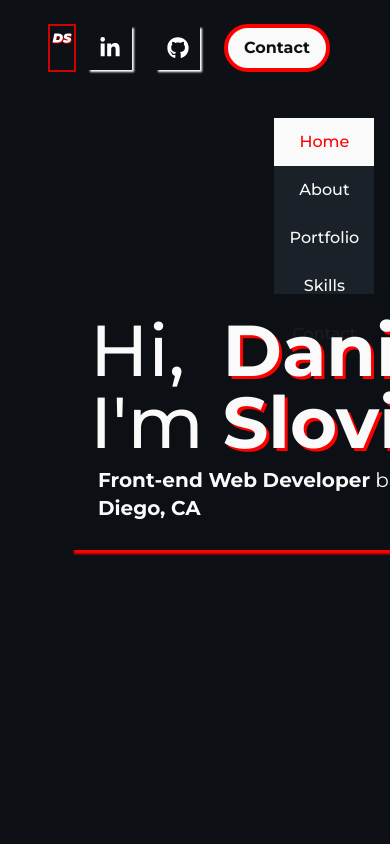
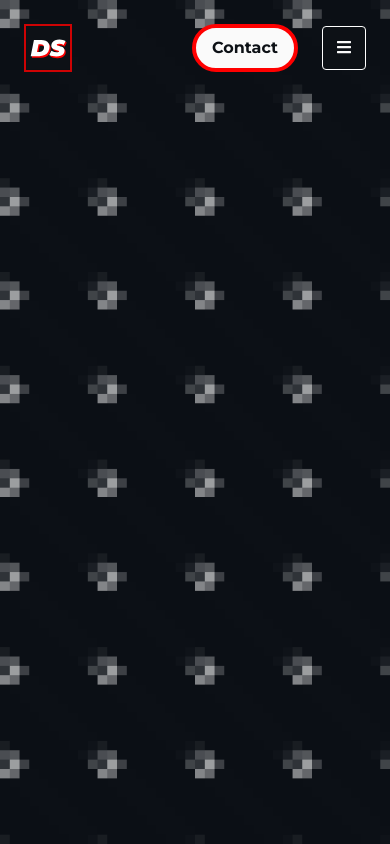
Before and after one commit to dslovinsky/danielslovinsky.com, a Next.js app: page / in a window 390 px wide. Shown: the top 844 px of the page. Built offline with nearby package versions, Linux system fonts and the light colour scheme.

Commit message:
Makes page navs responsive

```diff
--- a/components/Navs/NavBar.tsx
+++ b/components/Navs/NavBar.tsx
@@ -1,7 +1,11 @@
 import {IconName} from '@fortawesome/free-brands-svg-icons';
 import {FontAwesomeIcon} from '@fortawesome/react-fontawesome';
+import {Menu, useMediaQuery} from '@material-ui/core';
 import Link from 'next/link';
 import Image from 'next/image';
+import {useState} from 'react';
+
+import ScrollAnchor from '@components/Navs/ScrollAnchor';
 
 import styles from 'styles/components/navbar.module.scss';
 
@@ -18,7 +22,40 @@ const links = [
   },
 ];
 
+const SocialLinks = () => (
+  <>
+    {links.map(({name, url, icon}) => (
+      <li key={name} className={styles.social_item}>
+        <Link href={url}>
+          <a className={styles.social}>
+            <div>
+              <FontAwesomeIcon
+                icon={['fab', icon]}
+                width={22}
+                height={22}
+                title={name}
+              />
+            </div>
+          </a>
+        </Link>
+      </li>
+    ))}
+  </>
+);
+
 export default function NavBar({...props}) {
+  const [anchorEl, setAnchorEl] = useState<HTMLButtonElement>();
+
+  const isMobile = useMediaQuery('(max-width: 768px');
+
+  const handleClick = (e: React.MouseEvent<HTMLButtonElement>) => {
+    setAnchorEl(e.currentTarget);
+  };
+
+  const handleClose = () => {
+    setAnchorEl(undefined);
+  };
+
   return (
     <nav {...props} className={styles.navbar}>
       <Link href="/">
@@ -34,22 +71,7 @@ export default function NavBar({...props}) {
         </a>
       </Link>
       <ul>
-        {links.map(({name, url, icon}) => (
-          <li key={name}>
-            <Link href={url}>
-              <a className={styles.social}>
-                <div>
-                  <FontAwesomeIcon
-                    icon={['fab', icon]}
-                    width={22}
-                    height={22}
-                    title={name}
-                  />
-                </div>
-              </a>
-            </Link>
-          </li>
-        ))}
+        <SocialLinks />
         <li>
           <Link href="/contact">
             <a>
@@ -59,6 +81,22 @@ export default function NavBar({...props}) {
             </a>
           </Link>
         </li>
+        {isMobile && (
+          <li>
+            <button onClick={handleClick} className={styles.bars}>
+              <FontAwesomeIcon icon="bars" height={16} width={14} />
+            </button>
+            <Menu
+              open={!!anchorEl}
+              onClose={handleClose}
+              anchorEl={anchorEl}
+              transitionDuration={0}
+              className={styles.menu}>
+              <SocialLinks />
+              <ScrollAnchor onClick={handleClose} />
+            </Menu>
+          </li>
+        )}
       </ul>
     </nav>
   );
--- a/components/Navs/ScrollAnchor.tsx
+++ b/components/Navs/ScrollAnchor.tsx
@@ -4,12 +4,17 @@ import styles from 'styles/components/scrollanchor.module.scss';
 
 const sections = ['Home', 'About', 'Portfolio', 'Skills', 'Contact'];
 
-export default function Anchor() {
+export default function Anchor({onClick}: {onClick?: () => void}) {
   return (
     <ul className={styles.anchor}>
       {sections.map((sect) => (
         <li key={sect} className={styles.link}>
-          <AnchorLink to={sect} spy={true} smooth={true} activeClass={styles.activeLink}>
+          <AnchorLink
+            onClick={onClick}
+            to={sect}
+            spy={true}
+            smooth={true}
+            activeClass={styles.activeLink}>
             <p>{sect}</p>
           </AnchorLink>
         </li>
--- a/fontawesome/freeSolid.ts
+++ b/fontawesome/freeSolid.ts
@@ -1 +1,5 @@
-export {faExclamationTriangle, faChevronUp} from '@fortawesome/free-solid-svg-icons';
+export {
+  faBars,
+  faChevronUp,
+  faExclamationTriangle,
+} from '@fortawesome/free-solid-svg-icons';
--- a/pages/index.tsx
+++ b/pages/index.tsx
@@ -1,3 +1,4 @@
+import {useMediaQuery} from '@material-ui/core';
 import {NextSeo} from 'next-seo';
 
 import GoL from '@components/Animations/GoL';
@@ -20,13 +21,15 @@ export default function Home() {
   const calcW = Math.ceil(width / 100) * 10;
   const calcH = Math.ceil(height / 100) * 10;
 
+  const isMobile = useMediaQuery('(max-width: 768px');
+
   return (
     <>
       <NextSeo title="Daniel Slovinsky | Front-end Web Developer" />
       <main className={styles.main}>
         <NavBar />
-        <ScrollAnchor />
-        {process.env.NODE_ENV === 'production' && width ? (
+        {!isMobile && <ScrollAnchor />}
+        {width ? (
           <GoL
             key={`${calcW}${calcH}`}
             width={calcW}
@@ -38,12 +41,12 @@ export default function Home() {
         ) : (
           <div className="h-screen" />
         )}
-        <Title id="Home" className="h-screen" />
-        <About id="About" />
-        <Portfolio id="Portfolio" />
-        <Skills id="Skills" />
-        <Contact id="Contact" />
-        <BackToTop />
+        {/* <Title id="Home" className="h-screen" /> */}
+        {/* <About id="About" /> */}
+        {/* <Portfolio id="Portfolio" /> */}
+        {/* <Skills id="Skills" /> */}
+        {/* <Contact id="Contact" /> */}
+        {/* <BackToTop /> */}
       </main>
     </>
   );
--- a/styles/components/navbar.module.scss
+++ b/styles/components/navbar.module.scss
@@ -1,13 +1,20 @@
+@use '../partials/breakpoints';
 @use '../partials/colors';
 
-.navbar {
+nav.navbar {
   display: flex;
   position: absolute;
   width: 100%;
   z-index: 100;
+  padding: 0 36px;
+
+  @media screen and (max-width: breakpoints.$medium) {
+    position: fixed;
+    padding: 0 12px;
+  }
 
   > .home_link {
-    margin: 24px auto 24px 48px;
+    margin: 24px auto 24px 12px;
 
     > div {
       border: solid 2px rgba(red, 0.8);
@@ -18,11 +25,15 @@
   > ul {
     align-items: center;
     display: flex;
-    margin-right: 48px;
 
     > li {
       display: flex;
       margin: 12px;
+
+      &.social_item {
+        @media screen and (max-width: breakpoints.$small) {
+          display: none;
+        }
 
         > .social > div {
           align-items: center;
@@ -44,6 +55,7 @@
 
             > svg {
               color: red;
+            }
           }
         }
       }
@@ -69,6 +81,42 @@
           transition: all 0.1s ease-in-out;
         }
       }
+
+      .bars {
+        background-color: colors.$black-pearl;
+        border-radius: 4px;
+        border: solid white 1px;
+        color: colors.$white-smoke;
+        height: 44px;
+        width: 44px;
       }
     }
   }
+}
+
+.menu > div:nth-of-type(3) {
+  border-radius: 0;
+
+  > ul {
+    padding: 0;
+
+    > li.social_item {
+      @media screen and (min-width: breakpoints.$small) {
+        display: none;
+      }
+
+      > .social > div {
+        background-color: colors.$black-pearl-lite;
+        min-height: 48px;
+        display: flex;
+        justify-content: center;
+        color: colors.$white-smoke;
+
+        svg {
+          width: 22px;
+          height: auto;
+        }
+      }
+    }
+  }
+}
--- a/styles/components/scrollanchor.module.scss
+++ b/styles/components/scrollanchor.module.scss
@@ -1,3 +1,4 @@
+@use '../partials/breakpoints';
 @use '../partials/colors';
 
 .anchor {
@@ -5,6 +6,10 @@
   top: 14vh;
   right: 4%;
   width: 100px;
+
+  @media screen and (max-width: breakpoints.$medium) {
+    position: initial;
+  }
 
   > li.link {
     .activeLink > p {
--- /dev/null
+++ b/styles/partials/_breakpoints.scss
@@ -0,0 +1,6 @@
+$xx-small: 350px;
+$x-small: 425px;
+$small: 576px;
+$medium: 768px;
+$large: 1024px;
+$x-large: 1200px;
```
Lines whose indentation alone changed are shown as unchanged.
